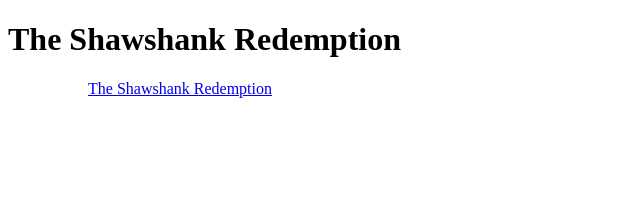
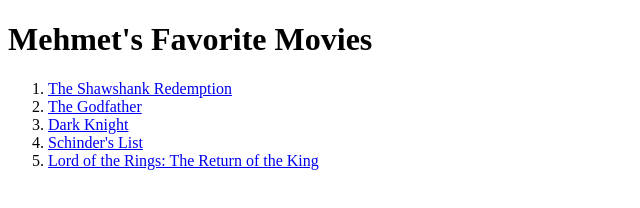
Before and after one commit to mpapila/odin-movies, a plain HTML site: page index.html in a window 1280 px wide. Shown: the whole page, without its empty margins (0-640 px from the left). Drawn offline with Linux system fonts and the light colour scheme.

Commit message:
changes1

```diff
--- a/index.html
+++ b/index.html
@@ -5,9 +5,13 @@
         <title>"Mehmet's Movies" </title>
     </head>
     <body>
-    <h1>The Shawshank Redemption</h1>
+    <h1>Mehmet's Favorite Movies</h1>
     <ol>
-        <ul><a href="./movies/the-shawshank-redemption.html">The Shawshank Redemption</a></p></ul>
+        <li><a href="./movies/the-shawshank-redemption.html" target="_blank" rel="noopener noreferrer">The Shawshank Redemption</a>
+        <li><a href="./movies/the-god-father.html">The Godfather</a></li>
+        <li><a href="./movies/dark-knight.html">Dark Knight</a></li>
+        <li><a href="./movies/schinders-list.html">Schinder's List</a></li>
+        <li><a href="./movies/the-lord-of-the-rings-the-return-of-the-king.html">Lord of the Rings: The Return of the King</a></li>
     </ol>
     </body>
 </html>
```
Also changed, not shown: movies/dark-knight.html (added), movies/schinders-list.html (added), movies/the-god-father.html (added), movies/the-lord-of-the-rings-the-return-of-the-king.html (added).
